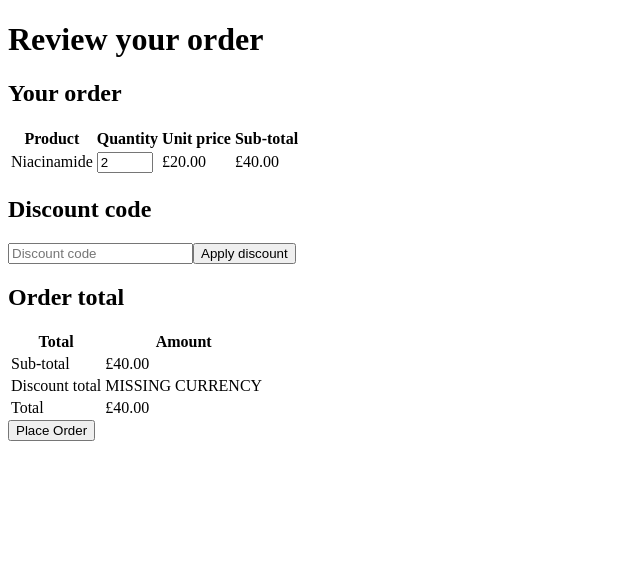
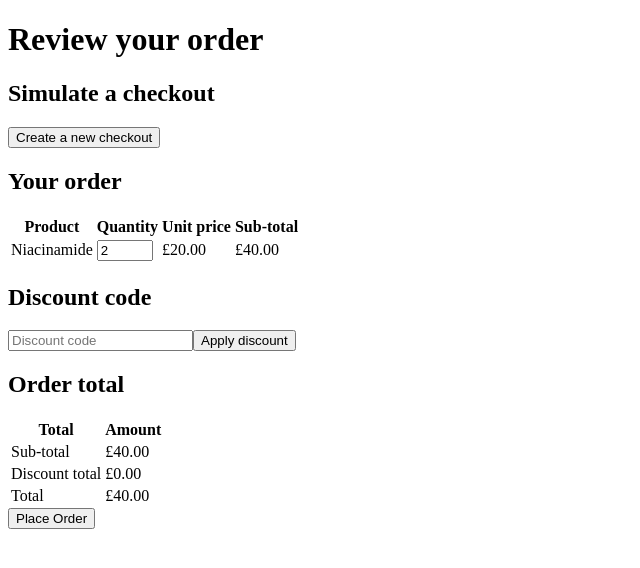
Before and after one commit to skinandme/full-stack-assessment-v2, a React (Create React App) app in the folder front-end/: page / in a window 1280 px wide. Shown: the top 568 px of the page, without its empty margins (0-640 px from the left). Built offline with nearby package versions, Linux system fonts and the light colour scheme.

Commit message:
fix: pass in title to the Checkout page

```diff
--- a/front-end/src/App.tsx
+++ b/front-end/src/App.tsx
@@ -3,7 +3,7 @@ import Checkout from "./pages/Checkout";
 function App() {
 	return (
 		<main>
-			<Checkout />
+			<Checkout title="Review your order" />
 		</main>
 	);
 }
--- a/front-end/src/pages/Checkout.tsx
+++ b/front-end/src/pages/Checkout.tsx
@@ -7,8 +7,13 @@ import CheckoutTotals from "../components/organisms/CheckoutTotals/CheckoutTotal
 import Discount from "../components/molecules/Discount/Discount";
 import Button from "../components/atoms/Button";
 import { formatPrice } from "../utils/money";
+import { createCheckout } from "../api/checkouts";
 
-export default function Checkout() {
+export interface ICheckoutPageProps {
+	title: string;
+}
+
+export default function Checkout({ title }: ICheckoutPageProps) {
 	const [{ checkout }, dispatch] = useReducer<ICheckoutReducer>(
 		checkoutReducer,
 		{
@@ -28,13 +33,25 @@ export default function Checkout() {
 						sub_total: 4000,
 					},
 				],
+				sub_total: 4000,
+				total: 4000,
 			},
 		}
 	);
 
 	return (
 		<div>
-			<h1>Review your order</h1>
+			{title ? <h1>{title}</h1> : null}
+			<div>
+				<h2>Simulate a checkout</h2>
+				<Button
+					label="Create a new checkout"
+					onClick={async () => {
+						createCheckout({ currency: "GBP" }).then(console.log);
+					}}
+				/>
+			</div>
+			<div>
 				<CheckoutSummary
 					title="Your order"
 					items={checkout?.items}
@@ -47,19 +64,26 @@ export default function Checkout() {
 					totals={[
 						{
 							label: "Sub-total",
-						amount: formatPrice({ amount: 4000, currency: "GBP" }),
+							amount: formatPrice({
+								amount: checkout?.sub_total,
+								currency: checkout?.currency,
+							}),
 						},
 						{
 							label: "Discount total",
-						amount: formatPrice({ amount: 0 }),
+							amount: formatPrice({ amount: 0, currency: checkout?.currency }),
 						},
 						{
 							label: "Total",
-						amount: formatPrice({ amount: 4000, currency: "GBP" }),
+							amount: formatPrice({
+								amount: checkout?.total,
+								currency: checkout?.currency,
+							}),
 						},
 					]}
 				/>
-			<Button label="Place Order" onClick={() => console.log("")} />
+				<Button label="Place Order" onClick={() => console.log(checkout)} />
+			</div>
 		</div>
 	);
 }
```
Lines whose indentation alone changed are shown as unchanged.
